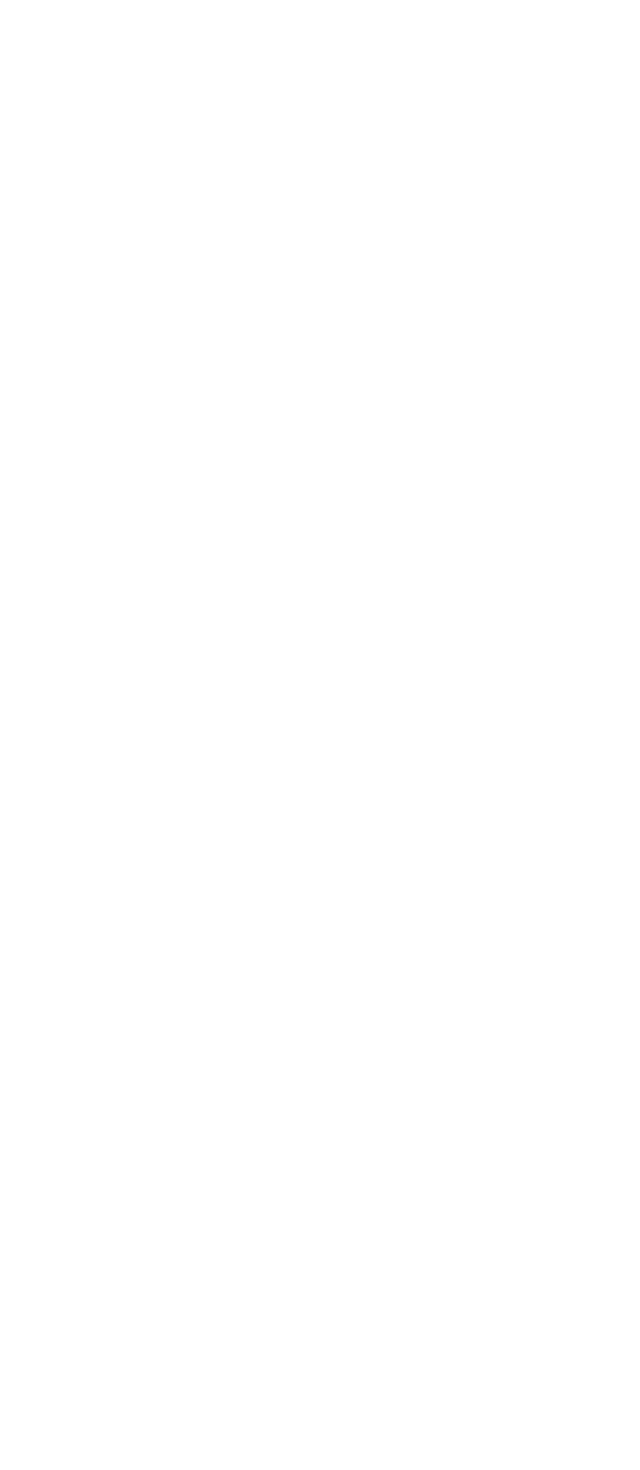
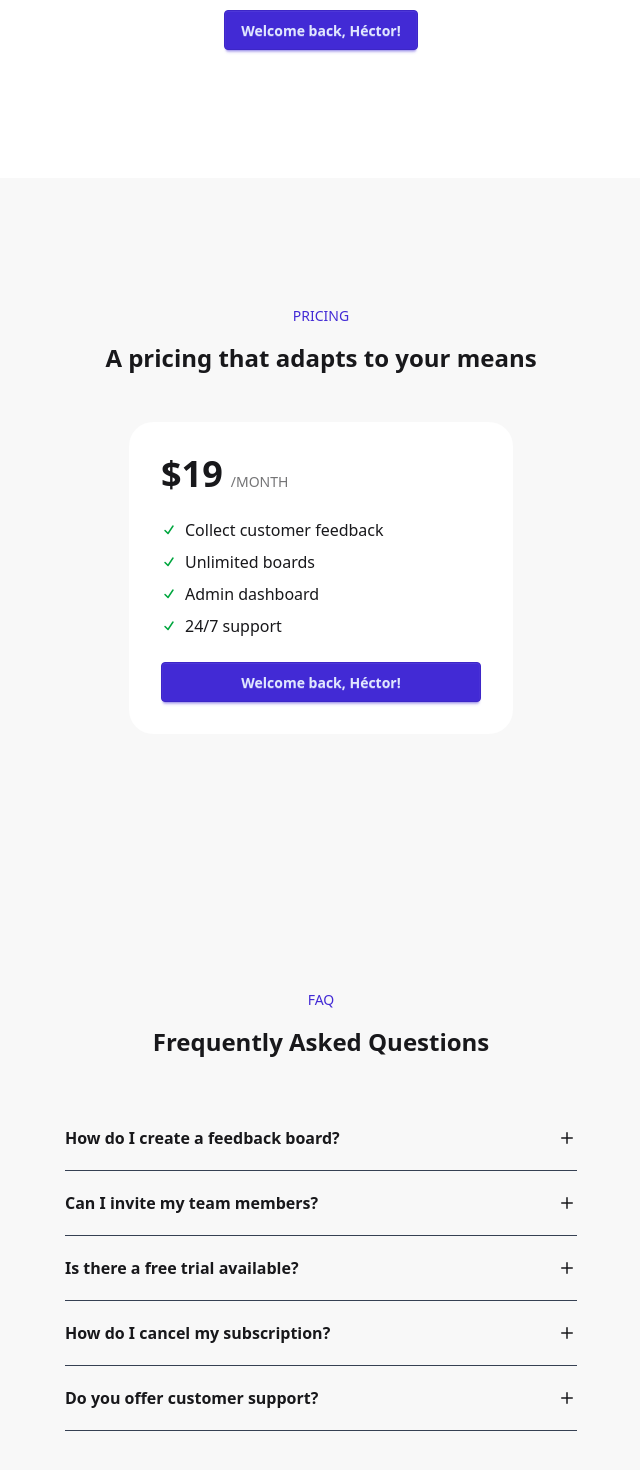
Before and after one commit to hectorlabra/saas-demo, a Next.js app: page / in a window 1280 px wide. Shown: the part 398-1868 px from the top of the page, without its empty margins (319-959 px from the left). Before the commit the page ends 800 px from the top, so only its background shows below. Built offline with nearby package versions, Linux system fonts and the light colour scheme.

Commit message:
feat: enhance Home component with FAQ and Pricing sections; update ButtonLogin for extra styling

```diff
--- a/app/page.js
+++ b/app/page.js
@@ -1,12 +1,28 @@
 import ButtonLogin from "@/components/ButtonLogin";
+import FAQListItem from "@/components/FAQListItem";
 
 export default function Home() {
-  const isLoggedIn = false; // This should be replaced with actual authentication logic
+  const isLoggedIn = true; // This should be replaced with actual authentication logic
   const name = "Héctor"; // This should be replaced with actual user data
+
   return (
     <main>
+      {/* HEADER */}
+      <section className="bg-base-300 ">
+        <div className="max-w-3xl mx-auto flex justify-between items-center px-8 py-4">
+          <div className="font-bold">SaaS Demo</div>
+          <div className="space-x-4 max-md:hidden">
+            <a className="link link-hover">Pricing</a>
+            {/* <a className="link link-hover">FAQ</a> */}
+          </div>
+          <div>
+            <ButtonLogin isLoggedIn={isLoggedIn} name={name} />
+          </div>
+        </div>
+      </section>
+      {/* HERO */}
       <section className="text-center py-32 px-8 max-w-3xl mx-auto">
-        <h1 className="text-4xl font-extrabold mb-6">
+        <h1 className="text-4xl lg:text-5xl font-extrabold mb-6">
           Collect customer feedback to build better products
         </h1>
         <div className="opacity-90 mb-10">
@@ -15,6 +31,97 @@ export default function Home() {
         </div>
         <ButtonLogin isLoggedIn={isLoggedIn} name={name} />
       </section>
+      {/* PRICING */}
+      <section className="bg-base-200">
+        <div className="py-32 px-8 max-w-3xl mx-auto">
+          <p className="text-sm uppercase font-medium text-center text-primary mb-4">
+            Pricing
+          </p>
+          <h2 className="text-3xl lg:text-2xl font-extrabold mb-12 text-center">
+            A pricing that adapts to your means
+          </h2>
+          {/* CARD */}
+          <div className="p-8 bg-base-100 w-96 rounded-3xl mx-auto space-y-6">
+            <div className="flex gap-2 items-baseline">
+              <div className="text-4xl font-black">$19</div>
+              <div className="uppercase text-sm font-medium opacity-60">
+                /month
+              </div>
+            </div>
+            <ul className="space-y-2">
+              {[
+                "Collect customer feedback",
+                "Unlimited boards",
+                "Admin dashboard",
+                "24/7 support",
+              ].map((priceItem) => (
+                <li key={priceItem} className="flex items-center gap-2">
+                  <svg
+                    xmlns="http://www.w3.org/2000/svg"
+                    viewBox="0 0 16 16"
+                    fill="currentColor"
+                    className="text-green-600 size-4"
+                  >
+                    <path
+                      fillRule="evenodd"
+                      d="M12.416 3.376a.75.75 0 0 1 .208 1.04l-5 7.5a.75.75 0 0 1-1.154.114l-3-3a.75.75 0 0 1 1.06-1.06l2.353 2.353 4.493-6.74a.75.75 0 0 1 1.04-.207Z"
+                      clipRule="evenodd"
+                    />
+                  </svg>
+                  {priceItem}
+                </li>
+              ))}
+            </ul>
+            <ButtonLogin
+              isLoggedIn={isLoggedIn}
+              name={name}
+              extraStyle="w-full"
+            />
+          </div>
+        </div>
+      </section>
+      {/* FAQ */}
+      <section className="bg-base-200">
+        <div className="py-32 px-8 max-w-3xl mx-auto">
+          <p className="text-sm uppercase font-medium text-center text-primary mb-4">
+            FAQ
+          </p>
+          <h2 className="text-3xl lg:text-2xl font-extrabold mb-12 text-center">
+            Frequently Asked Questions
+          </h2>
+          <ul className="max-w-lg mx-auto">
+            {[
+              {
+                question: "How do I create a feedback board?",
+                answer:
+                  "Simply sign up and click on 'Create Board' in your dashboard. You can customize the board to fit your needs.",
+              },
+              {
+                question: "Can I invite my team members?",
+                answer:
+                  "Yes, you can invite unlimited team members to collaborate on feedback boards and manage suggestions.",
+              },
+              {
+                question: "Is there a free trial available?",
+                answer:
+                  "We offer a 14-day free trial with access to all features. No credit card required to get started.",
+              },
+              {
+                question: "How do I cancel my subscription?",
+                answer:
+                  "You can cancel anytime from your account settings. Your subscription will remain active until the end of the billing period.",
+              },
+              {
+                question: "Do you offer customer support?",
+                answer:
+                  "Yes, our support team is available 24/7 via chat and email to help you with any questions.",
+              },
+            ].map((qa) => (
+              <FAQListItem key={qa.question} qa={qa} />
+            ))}
+          </ul>
+        </div>
+      </section>
     </main>
   );
 }
--- a/components/ButtonLogin.js
+++ b/components/ButtonLogin.js
@@ -1,14 +1,15 @@
 import Link from "next/link";
 
-const ButtonLogin = ({ isLoggedIn, name }) => {
+const ButtonLogin = ({ isLoggedIn, name, extraStyle }) => {
+  const styleClass = extraStyle ? extraStyle : "";
   if (isLoggedIn) {
     return (
-      <Link href={"/dashboard"} className="btn btn-primary">
+      <Link href={"/dashboard"} className={`btn btn-primary ${styleClass}`}>
         Welcome back, {name}!
       </Link>
     );
   }
-  return <button className="btn btn-secondary">Login</button>;
+  return <button className={`btn btn-secondary ${styleClass}`}>Login</button>;
 };
 
 export default ButtonLogin;
--- /dev/null
+++ b/components/FAQListItem.js
@@ -0,0 +1,43 @@
+"use client";
+import { useState } from "react";
+
+const FAQListItem = ({ qa }) => {
+  const [isOpen, setIsOpen] = useState(false);
+
+  return (
+    <li key={qa.question}>
+      <button
+        className="py-5 font-semibold border-b  border-gray-700 w-full text-left flex items-center justify-between"
+        onClick={() => setIsOpen(!isOpen)}
+      >
+        <p>{qa.question}</p>
+        {isOpen ? (
+          <svg
+            xmlns="http://www.w3.org/2000/svg"
+            viewBox="0 0 20 20"
+            fill="currentColor"
+            className="size-5"
+          >
+            <path
+              fillRule="evenodd"
+              d="M4 10a.75.75 0 0 1 .75-.75h10.5a.75.75 0 0 1 0 1.5H4.75A.75.75 0 0 1 4 10Z"
+              clipRule="evenodd"
+            />
+          </svg>
+        ) : (
+          <svg
+            xmlns="http://www.w3.org/2000/svg"
+            viewBox="0 0 20 20"
+            fill="currentColor"
+            className="size-5"
+          >
+            <path d="M10.75 4.75a.75.75 0 0 0-1.5 0v4.5h-4.5a.75.75 0 0 0 0 1.5h4.5v4.5a.75.75 0 0 0 1.5 0v-4.5h4.5a.75.75 0 0 0 0-1.5h-4.5v-4.5Z" />
+          </svg>
+        )}
+      </button>
+      {isOpen && <div className="mt-3 mb-6 opacity-85">{qa.answer}</div>}
+    </li>
+  );
+};
+
+export default FAQListItem;
--- a/eslint.config.mjs
+++ b/eslint.config.mjs
@@ -9,6 +9,9 @@ const compat = new FlatCompat({
   baseDirectory: __dirname,
 });
 
-const eslintConfig = [...compat.extends("next/core-web-vitals")];
+const eslintConfig = [
+  ...compat.extends("eslint:recommended"),
+  ...compat.extends("next/core-web-vitals"),
+];
 
 export default eslintConfig;
```
